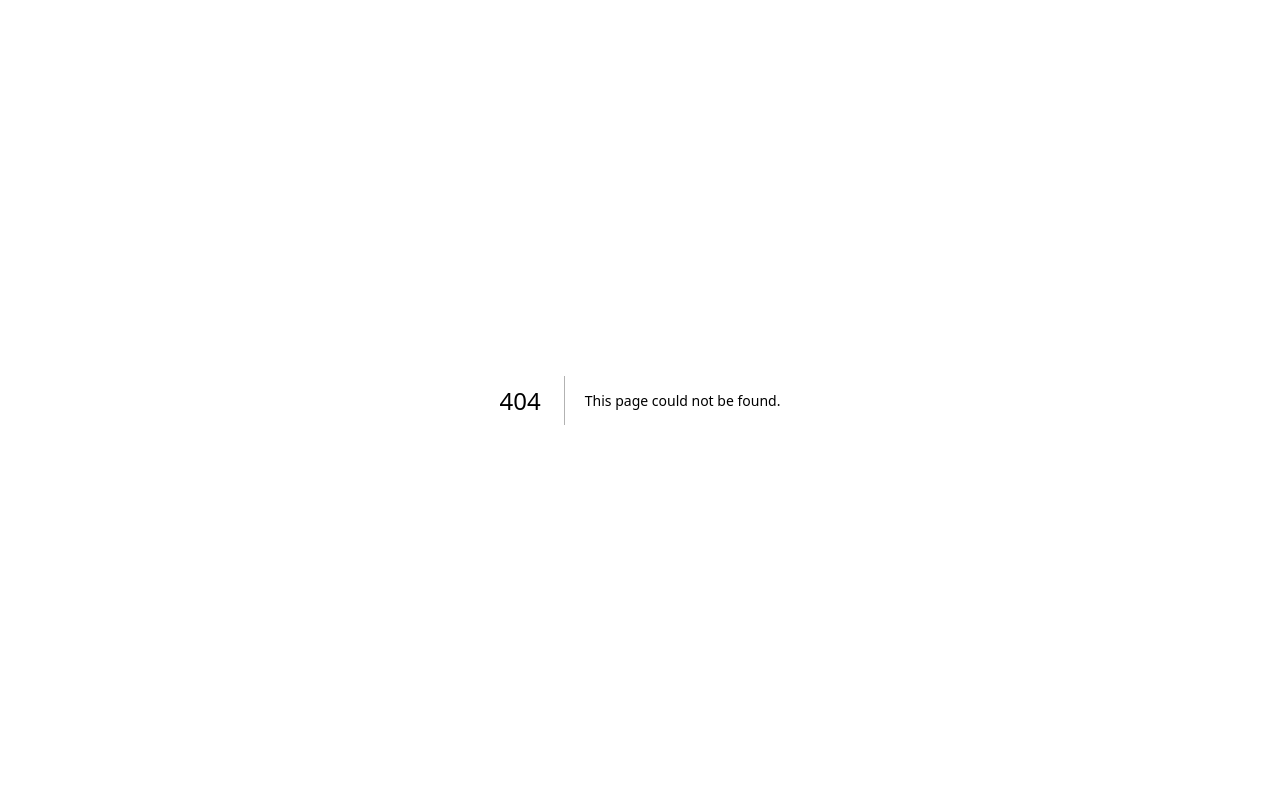
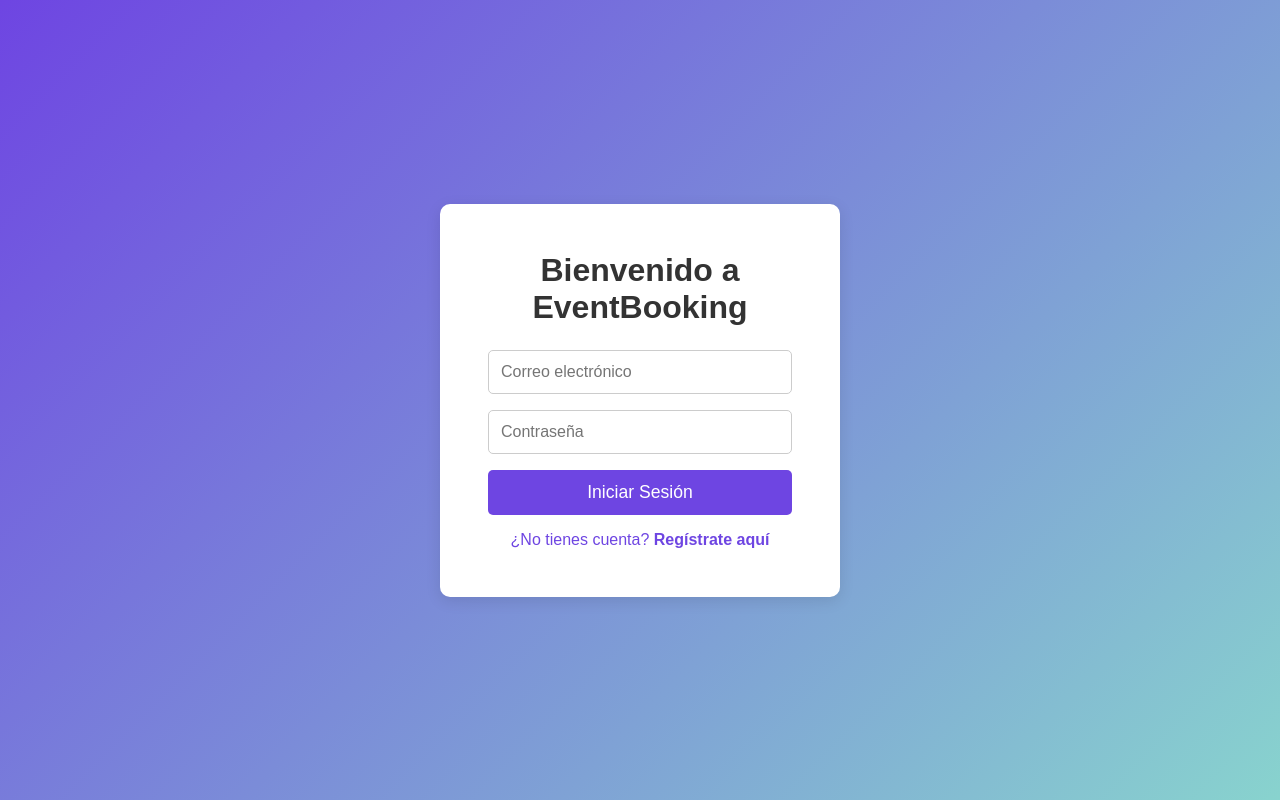
Before and after one commit to MarcosMellebovsky/TP9-Integrador-Eventos, a Next.js app: page /views/login in a window 1280 px wide. Before the commit this address had no page. Built offline with nearby package versions, Linux system fonts and the light colour scheme.

Commit message:
login y registro

```diff
--- a/app/layout.js
+++ b/app/layout.js
@@ -13,8 +13,8 @@ const geistMono = localFont({
 });
 
 export const metadata = {
-  title: "Create Next App",
-  description: "Generated by create next app",
+  title: "EventBooking",
+  description: "EventBooking, reserva tus eventos de la mejor manera!",
 };
 
 export default function RootLayout({ children }) {
--- /dev/null
+++ b/app/views/login/Login.module.css
@@ -0,0 +1,62 @@
+.loginContainer {
+    height: 100vh;
+    display: flex;
+    justify-content: center;
+    align-items: center;
+    background: linear-gradient(135deg, #6e45e2, #88d3ce);
+  }
+
+  .formWrapper {
+    background-color: white;
+    padding: 3rem;
+    border-radius: 10px;
+    box-shadow: 0 4px 15px rgba(0, 0, 0, 0.1);
+    max-width: 400px;
+    width: 100%;
+    text-align: center;
+  }
+
+  .title {
+    font-size: 2rem;
+    color: #333;
+    margin-bottom: 1.5rem;
+  }
+
+  .loginForm {
+    display: flex;
+    flex-direction: column;
+  }
+
+  .inputField {
+    padding: 0.75rem;
+    margin-bottom: 1rem;
+    border: 1px solid #ccc;
+    border-radius: 5px;
+    font-size: 1rem;
+  }
+
+  .loginButton {
+    background-color: #6e45e2;
+    color: white;
+    border: none;
+    padding: 0.75rem;
+    border-radius: 5px;
+    cursor: pointer;
+    font-size: 1.1rem;
+    transition: background-color 0.3s ease;
+  }
+
+  .loginButton:hover {
+    background-color: #5639b6;
+  }
+
+  .registerLink {
+    margin-top: 1rem;
+    color: #6e45e2;
+  }
+
+  .registerLink a {
+    color: #6e45e2;
+    text-decoration: none;
+    font-weight: bold;
+  }
--- /dev/null
+++ b/app/views/login/page.js
@@ -0,0 +1,42 @@
+"use client"
+import React, { useState } from 'react';
+import styles from './Login.module.css';
+
+const Login = () => {
+  const [email, setEmail] = useState('');
+  const [password, setPassword] = useState('');
+
+
+
+  return (
+    <div className={styles.loginContainer}>
+      <div className={styles.formWrapper}>
+        <h2 className={styles.title}>Bienvenido a EventBooking</h2>
+        <form  className={styles.loginForm}>
+          <input
+            type="email"
+            placeholder="Correo electrónico"
+            value={email}
+            onChange={(e) => setEmail(e.target.value)}
+            className={styles.inputField}
+            required
+          />
+          <input
+            type="password"
+            placeholder="Contraseña"
+            value={password}
+            onChange={(e) => setPassword(e.target.value)}
+            className={styles.inputField}
+            required
+          />
+          <button type="submit" className={styles.loginButton}>Iniciar Sesión</button>
+        </form>
+        <p className={styles.registerLink}>
+          ¿No tienes cuenta? <a href="../../views/registro">Regístrate aquí</a>
+        </p>
+      </div>
+    </div>
+  );
+};
+
+export default Login;
--- /dev/null
+++ b/app/views/registro/Registro.module.css
@@ -0,0 +1,63 @@
+.registerContainer {
+    height: 100vh;
+    display: flex;
+    justify-content: center;
+    align-items: center;
+    background: linear-gradient(135deg, #6e45e2, #88d3ce);
+  }
+
+  .formWrapper {
+    background-color: white;
+    padding: 3rem;
+    border-radius: 10px;
+    box-shadow: 0 4px 15px rgba(0, 0, 0, 0.1);
+    max-width: 400px;
+    width: 100%;
+    text-align: center;
+  }
+
+  .title {
+    font-size: 2rem;
+    color: #333;
+    margin-bottom: 1.5rem;
+  }
+
+  .registerForm {
+    display: flex;
+    flex-direction: column;
+  }
+
+  .inputField {
+    padding: 0.75rem;
+    margin-bottom: 1rem;
+    border: 1px solid #ccc;
+    border-radius: 5px;
+    font-size: 1rem;
+  }
+
+  .registerButton {
+    background-color: #6e45e2;
+    color: white;
+    border: none;
+    padding: 0.75rem;
+    border-radius: 5px;
+    cursor: pointer;
+    font-size: 1.1rem;
+    transition: background-color 0.3s ease;
+  }
+
+  .registerButton:hover {
+    background-color: #5639b6;
+  }
+
+  .loginLink {
+    margin-top: 1rem;
+    color: #6e45e2;
+  }
+
+  .loginLink a {
+    color: #6e45e2;
+    text-decoration: none;
+    font-weight: bold;
+    font-size: 15px;
+  }
```
Also changed, not shown: app/page.js (+4 -90 lines), app/views/registro/page.js (added, +67 -0 lines).
